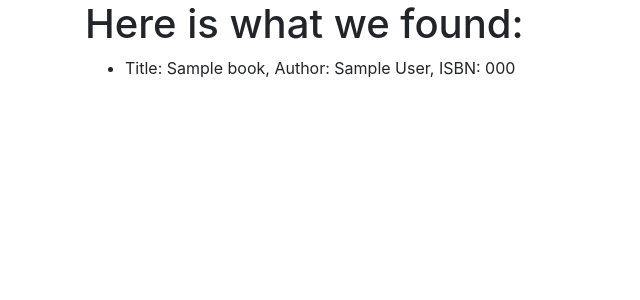
After one commit to siorm2310/CS50_Project1, a Flask app: template templates/search.html in a window 1280 px wide. The commit adds this page. Shown: the top 300 px of the page, without its empty margins (0-640 px from the left). Run offline with Flask 2, Linux system fonts and the light colour scheme; the template is opened without the code that fills it: most values are stand-ins (such as "Sample title", 1, 10 or a date in 2020); some libraries are stand-ins or nearby versions.

Commit message:
added search route, changed variable names. WILL NOT WORK

```diff
--- a/application.py
+++ b/application.py
@@ -32,17 +32,30 @@ def main():
                 return redirect(url_for('login'))
 
             # Check for search request
-            isbnSearch = request.form.get("isbnInput")
+            searchType = request.form.get("searchRadio")
+            searchInput = request.form.get("searchInput")
 
-            if isbnSearch is not None:
-                return redirect(url_for('book_page', isbn_num = isbnSearch))
+            if searchInput is not None:
+                # return redirect(url_for('book_page', userInput = searchInput, userChoice = searchType))
+                return redirect(url_for('search', userInput = searchInput, userChoice = searchType))
         return render_template("index.html")
     return redirect(url_for('login'))
 
+@app.route("/search/<string:userInput>")
+def searchResult(userInput,userChoice):
+    books = {
+        'isbn' : db.execute("SELECT * FROM books WHERE isbn = :isbn",{"isbn" : userInput}).fetchall(),
+        'title' : db.execute("SELECT * FROM books WHERE title = :title",{"title" : userInput}).fetchall(),
+        'author' : db.execute("SELECT * FROM books WHERE author = :author",{"author" : userInput}).fetchall()
+    }[userChoice]
 
+    if books is not None:
+        # TODO : add user selection of book from returned list
+        return redirect(url_for('book_page')) # !!!
+    return  render_template("error.html", message = "Sorry, no matchin book found", message_code = 404)
 
 @app.route("/book/<string:isbn_num>", methods=['GET'] )
-def book_page(isbn_num):
+def book_page(userInput,userChoice):
     # Get data from DB
     book = db.execute("SELECT * FROM books WHERE isbn = :isbn",{"isbn" : isbn_num}).fetchone()
     reviews = db.execute("SELECT * FROM reviews WHERE isbn = :isbn",{"isbn" : isbn_num}).fetchall()
--- a/templates/index.html
+++ b/templates/index.html
@@ -24,7 +24,7 @@
         type="text"
         placeholder="Enter ISBN number"
         aria-label="Search"
-        name="isbnInput"
+        name="searchInput"
       />
     </div>
 
--- /dev/null
+++ b/templates/search.html
@@ -0,0 +1,12 @@
+{% extends "layout.html" %}
+{% block title %} BookPage {% endblock %}
+{% block body %}
+<h1>Here is what we found:</h1>
+<ul>
+    {% for book in books %}
+    <li>
+        Title: {{book.title}}, Author: {{book.author}}, ISBN: {{book.isbn}}
+    </li>
+    {% endfor %}
+</ul>
+{% endblock %}
```
